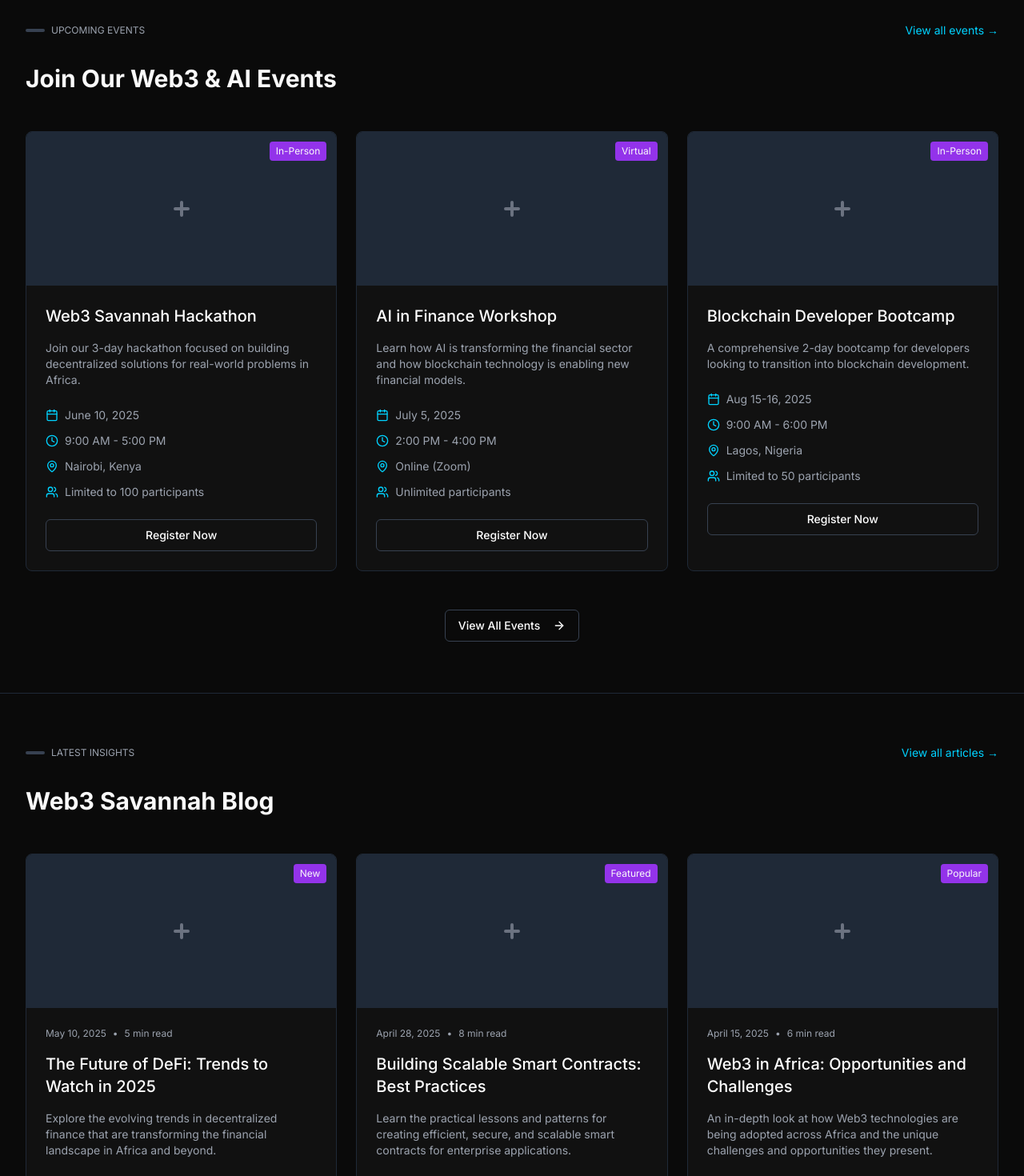
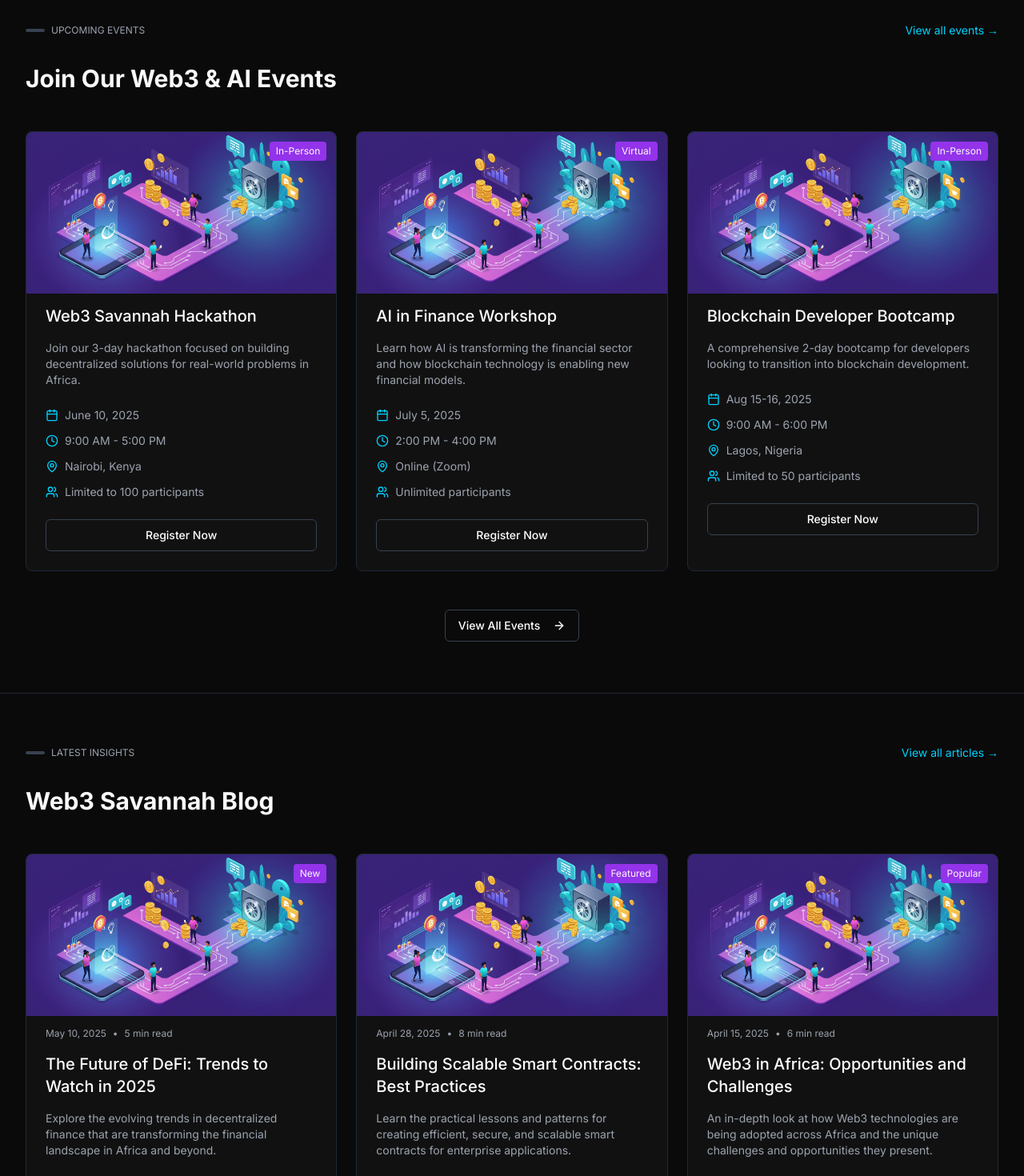
Before and after one commit to Rustaman254/web3Savannah, a Next.js app: page / in a window 1280 px wide. Shown: the part 2807-4277 px from the top of the page at 80% size. Built offline with nearby package versions, Linux system fonts and the light colour scheme.

Commit message:
Update page.tsx with image

```diff
--- a/app/page.tsx
+++ b/app/page.tsx
@@ -251,9 +251,15 @@ export default function Home() {
 
             <div className="bg-gray-100 dark:bg-gray-800/50 rounded-lg border border-gray-200 dark:border-gray-800 flex items-center justify-center">
               <div className="text-gray-400 dark:text-gray-500">
-                <svg width="48" height="48" viewBox="0 0 24 24" fill="none" xmlns="http://www.w3.org/2000/svg">
+{/*                 <svg width="48" height="48" viewBox="0 0 24 24" fill="none" xmlns="http://www.w3.org/2000/svg">
                   <path d="M12 8V16M8 12H16" stroke="currentColor" strokeWidth="2" strokeLinecap="round" />
-                </svg>
+                </svg> */}
+                <img
+                  src="/Image_fx (2).jpg"
+                  alt="Web3 Savannah Hackathon"
+                  className="w-full h-full object-cover"
+                />
+
               </div>
             </div>
           </div>
@@ -280,9 +286,11 @@ export default function Home() {
               <div className="relative">
                 <div className="h-48 bg-gray-100 dark:bg-gray-800 flex items-center justify-center">
                   <div className="text-gray-400 dark:text-gray-500">
-                    <svg width="48" height="48" viewBox="0 0 24 24" fill="none" xmlns="http://www.w3.org/2000/svg">
-                      <path d="M12 8V16M8 12H16" stroke="currentColor" strokeWidth="2" strokeLinecap="round" />
-                    </svg>
+                    <img
+                      src="/Image_fx (2).jpg"
+                      alt="Web3 Savannah Hackathon"
+                      className="w-full h-full object-cover"
+                    />
                   </div>
                 </div>
                 <div className="absolute top-3 right-3 bg-purple-600 text-xs px-2 py-1 rounded">In-Person</div>
@@ -322,9 +330,11 @@ export default function Home() {
               <div className="relative">
                 <div className="h-48 bg-gray-100 dark:bg-gray-800 flex items-center justify-center">
                   <div className="text-gray-400 dark:text-gray-500">
-                    <svg width="48" height="48" viewBox="0 0 24 24" fill="none" xmlns="http://www.w3.org/2000/svg">
-                      <path d="M12 8V16M8 12H16" stroke="currentColor" strokeWidth="2" strokeLinecap="round" />
-                    </svg>
+                    <img
+                      src="/Image_fx (2).jpg"
+                      alt="Web3 Savannah Hackathon"
+                      className="w-full h-full object-cover"
+                    />
                   </div>
                 </div>
                 <div className="absolute top-3 right-3 bg-purple-600 text-xs px-2 py-1 rounded">Virtual</div>
@@ -364,9 +374,11 @@ export default function Home() {
               <div className="relative">
                 <div className="h-48 bg-gray-100 dark:bg-gray-800 flex items-center justify-center">
                   <div className="text-gray-400 dark:text-gray-500">
-                    <svg width="48" height="48" viewBox="0 0 24 24" fill="none" xmlns="http://www.w3.org/2000/svg">
-                      <path d="M12 8V16M8 12H16" stroke="currentColor" strokeWidth="2" strokeLinecap="round" />
-                    </svg>
+                    <img
+                      src="/Image_fx (2).jpg"
+                      alt="Web3 Savannah Hackathon"
+                      className="w-full h-full object-cover"
+                    />
                   </div>
                 </div>
                 <div className="absolute top-3 right-3 bg-purple-600 text-xs px-2 py-1 rounded">In-Person</div>
@@ -434,9 +446,11 @@ export default function Home() {
               <div className="relative">
                 <div className="h-48 bg-gray-100 dark:bg-gray-800 flex items-center justify-center">
                   <div className="text-gray-400 dark:text-gray-500">
-                    <svg width="48" height="48" viewBox="0 0 24 24" fill="none" xmlns="http://www.w3.org/2000/svg">
-                      <path d="M12 8V16M8 12H16" stroke="currentColor" strokeWidth="2" strokeLinecap="round" />
-                    </svg>
+                    <img
+                      src="/Image_fx (2).jpg"
+                      alt="Web3 Savannah Hackathon"
+                      className="w-full h-full object-cover"
+                    />
                   </div>
                 </div>
                 <div className="absolute top-3 right-3 bg-purple-600 text-xs px-2 py-1 rounded">New</div>
@@ -466,9 +480,11 @@ export default function Home() {
               <div className="relative">
                 <div className="h-48 bg-gray-100 dark:bg-gray-800 flex items-center justify-center">
                   <div className="text-gray-400 dark:text-gray-500">
-                    <svg width="48" height="48" viewBox="0 0 24 24" fill="none" xmlns="http://www.w3.org/2000/svg">
-                      <path d="M12 8V16M8 12H16" stroke="currentColor" strokeWidth="2" strokeLinecap="round" />
-                    </svg>
+                    <img
+                      src="/Image_fx (2).jpg"
+                      alt="Web3 Savannah Hackathon"
+                      className="w-full h-full object-cover"
+                    />
                   </div>
                 </div>
                 <div className="absolute top-3 right-3 bg-purple-600 text-xs px-2 py-1 rounded">Featured</div>
@@ -498,9 +514,11 @@ export default function Home() {
               <div className="relative">
                 <div className="h-48 bg-gray-100 dark:bg-gray-800 flex items-center justify-center">
                   <div className="text-gray-400 dark:text-gray-500">
-                    <svg width="48" height="48" viewBox="0 0 24 24" fill="none" xmlns="http://www.w3.org/2000/svg">
-                      <path d="M12 8V16M8 12H16" stroke="currentColor" strokeWidth="2" strokeLinecap="round" />
-                    </svg>
+                    <img
+                      src="/Image_fx (2).jpg"
+                      alt="Web3 Savannah Hackathon"
+                      className="w-full h-full object-cover"
+                    />
                   </div>
                 </div>
                 <div className="absolute top-3 right-3 bg-purple-600 text-xs px-2 py-1 rounded">Popular</div>
```
